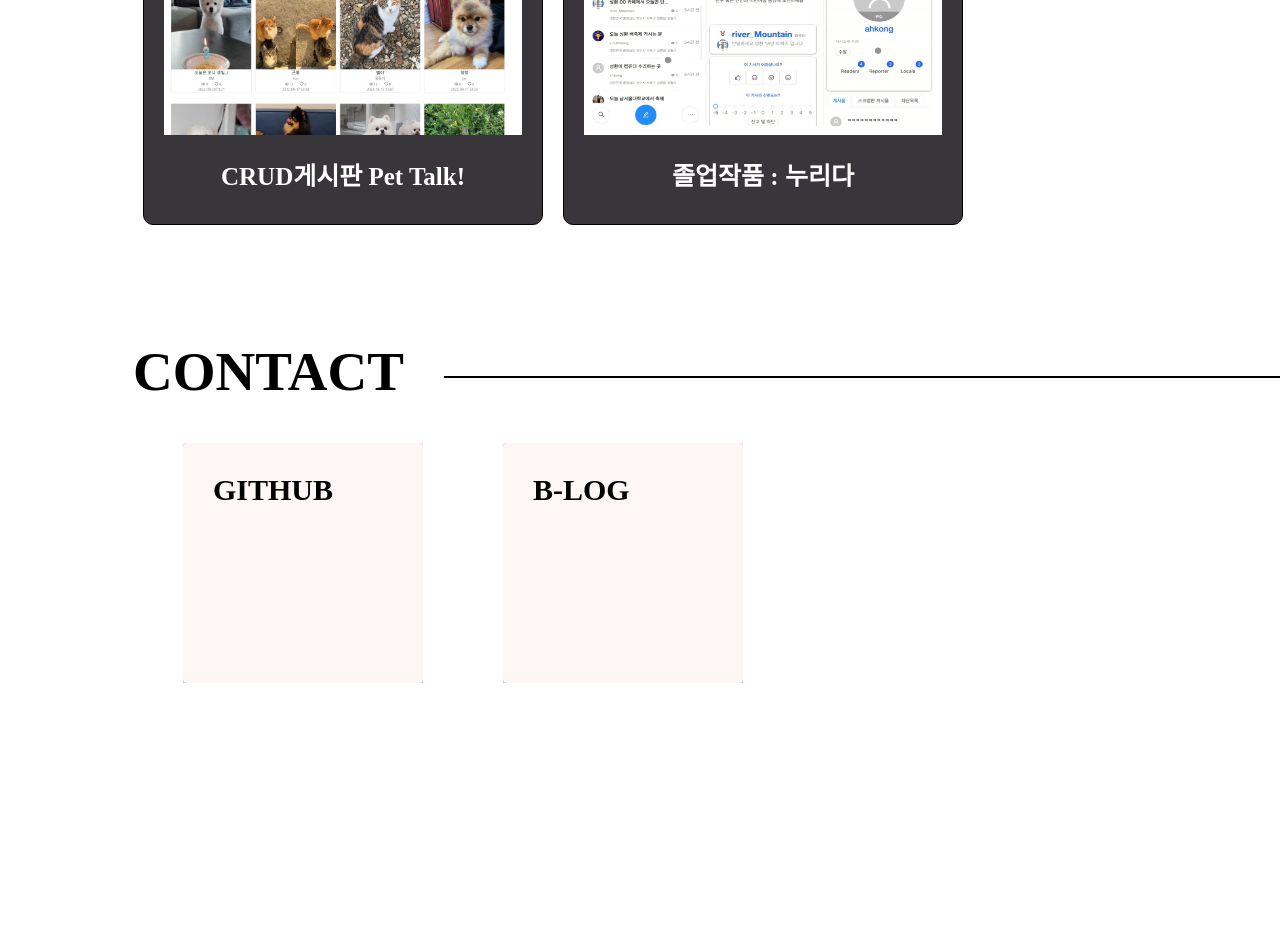
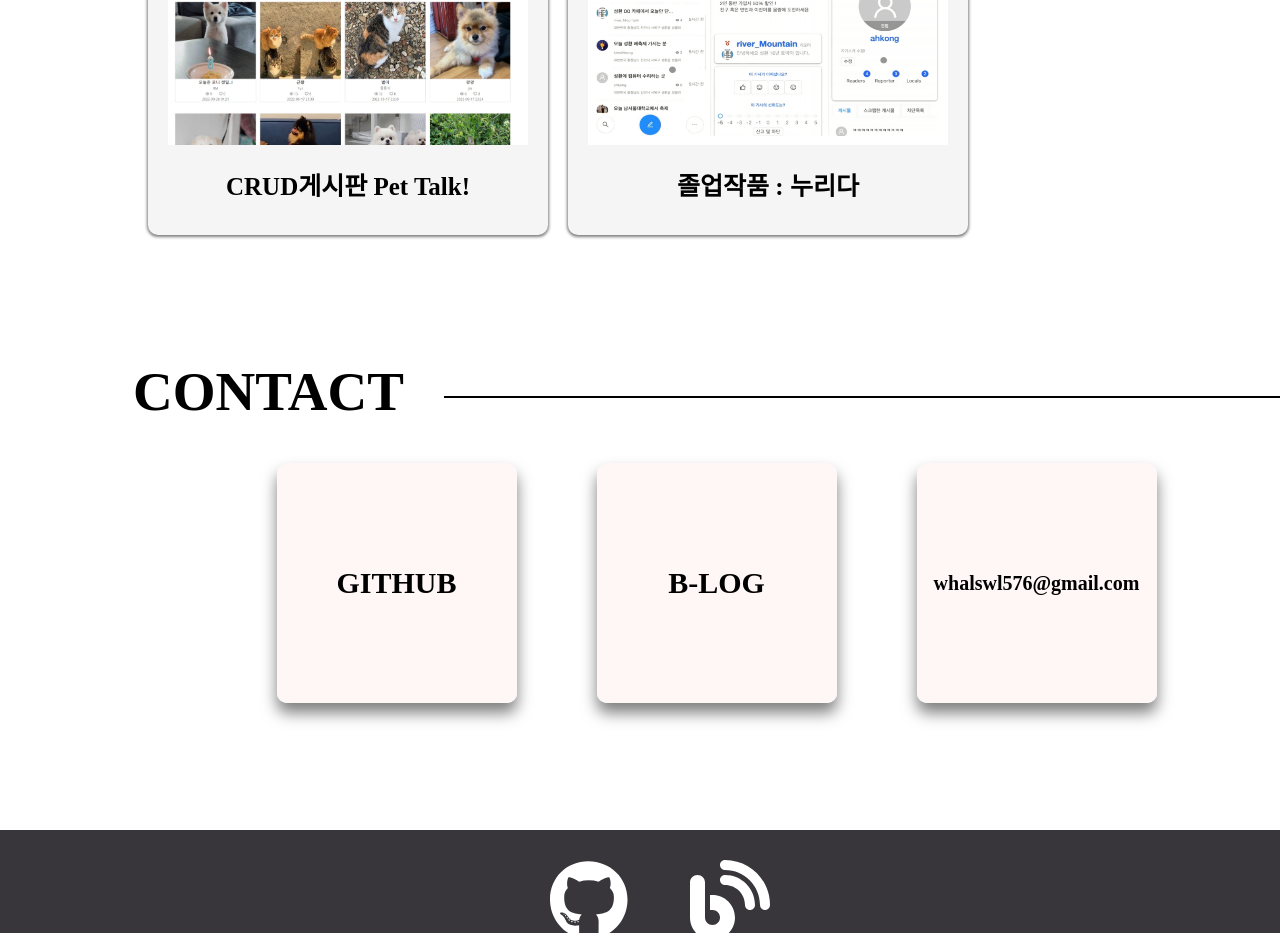
Before and after one commit to min-ji97/portfolio-react, a React (Create React App) app: page / in a window 1280 px wide. Shown: the part 2760-3693 px from the top of the page. Built offline with nearby package versions, Linux system fonts and the light colour scheme.

Commit message:
project+contact : css changed

```diff
--- a/src/Main.js
+++ b/src/Main.js
@@ -460,10 +460,10 @@ const Main = ( {setIsHovering} ) => {
                 <div className='contact--flip'>
                   <div className='contact--card'>
 
-                    <div className=' card--front'>
+                    <div className='card--front'>
                       GITHUB
                     </div>
-                    <div className=' card--back contact--git'>
+                    <div className='card--back contact--git'>
 
                         <a href="https://github.com/min-ji97" target="_blank">
                             <FontAwesomeIcon className="icon" icon={faGithub} />
@@ -473,19 +473,29 @@ const Main = ( {setIsHovering} ) => {
                   </div>
                 </div>
 
-
                 <div className='contact--flip'>
                   <div className='contact--card'>
-                      <div className=' card--front'>
+                    <div className='card--front'>
                       B-LOG
                     </div>
-                      <div className=' card--back contact--blog'>
+                    <div className='card--back contact--blog'>
                       <a href="https://min-coding.tistory.com/" target='_blank'>
                         <FontAwesomeIcon className="icon" icon={faBlog} />
                         <p>바로가기</p>
                       </a>
                     </div>
+                  </div>
+                </div>
 
+
+                <div className='contact--flip'>
+                  <div className='contact--card'>
+                    <div className='card--front contact--email'>
+                      whalswl576@gmail.com
+                    </div>
+                    <div className='card--back contact--email'>
+                      whalswl576@gmail.com
+                    </div>
                   </div>
                 </div>
 
--- a/src/css/main.css
+++ b/src/css/main.css
@@ -130,18 +130,19 @@ body {
   overflow: visible;
   transform: perspective(1000px);
   transition: all 0.1s;
+  padding: 10px 5px;
 }
 #main-container #project .project-content .project-content--link {
   width: 400px;
   height: 300px;
-  border: 1px solid black;
-  background-color: rgb(56, 54, 58);
+  background-color: whitesmoke;
   margin: 5px 10px;
   border-radius: 10px;
   display: flex;
   flex-direction: column;
   text-decoration: none;
   overflow: visible;
+  box-shadow: 0px 1px 3px 1px rgba(0, 0, 0, 0.5);
 }
 #main-container #project .project-content .project-content--link img {
   width: 90%;
@@ -156,9 +157,11 @@ body {
   padding: 0px 20px;
   text-align: center;
   line-height: 84px;
-  color: white;
+  color: black;
 }
 #main-container #project .project-content .project-content--link:hover {
+  border: none;
+  box-shadow: 1px 1px 5px 2px rgba(0, 0, 0, 0.5);
   transition: transform 0.3s;
 }
 #main-container #project .project-content::-webkit-scrollbar {
@@ -170,7 +173,7 @@ body {
 }
 
 #contact {
-  height: 800px;
+  height: 500px;
   padding-left: 30px;
 }
 #contact h1 {
@@ -189,11 +192,14 @@ body {
 #contact .contact--list {
   display: flex;
   flex-direction: row;
+  justify-content: center;
 }
 #contact .contact--list .contact--flip {
   width: 300px;
   height: 300px;
   perspective: 1200px;
+  -webkit-backface-visibility: hidden;
+  backface-visibility: hidden;
   padding: 30px;
   margin-left: 20px;
   overflow: visible;
@@ -204,27 +210,28 @@ body {
   position: relative;
   transform-style: preserve-3d;
   transition: all 1s;
+  border-radius: 10px;
+  box-shadow: 0px 10px 15px rgba(0, 0, 0, 0.5);
 }
 #contact .contact--list .contact--flip .contact--card .card--front,
 #contact .contact--list .contact--flip .contact--card .card--back {
   position: absolute;
   width: 100%;
   height: 100%;
-  border-radius: 4px;
+  border-radius: 5px;
 }
 #contact .contact--list .contact--flip .contact--card .card--front {
   background-color: rgb(255, 246, 246);
-  box-shadow: 0px 10px 30px rgba(0, 0, 0, 0.5);
   z-index: 2;
   font-size: 30px;
   font-weight: bold;
-  padding: 30px;
+  display: flex;
+  justify-content: center;
+  align-items: center;
 }
 #contact .contact--list .contact--flip .contact--card .card--back {
   transform: rotateY(180deg);
   background-color: rgb(211, 252, 255);
-  border: 1px solid rgb(64, 83, 255);
-  z-index: 1;
 }
 #contact .contact--list .contact--flip .contact--card .card--back a {
   font-size: 80px;
@@ -241,8 +248,15 @@ body {
   text-align: center;
   font-size: 20px;
 }
-#contact .contact--list .contact--flip .contact--card .card--back .icon:hover {
-  color: white;
+#contact .contact--list .contact--flip .contact--card .card--back a:hover p {
+  color: rgb(255, 91, 91);
+}
+#contact .contact--list .contact--flip .contact--card .contact--email {
+  font-size: 20px;
+  font-weight: bold;
+  display: flex;
+  justify-content: center;
+  align-items: center;
 }
 #contact .contact--list .contact--flip:hover .contact--card {
   transform: rotateY(180deg);
--- a/src/scss/main.scss
+++ b/src/scss/main.scss
@@ -137,12 +137,15 @@
       transform: perspective(1000px) ;
       transition: all 0.1s;
 
+      padding: 10px 5px;
 
       .project-content--link{
         width: 400px;
         height: 300px;
-        border: 1px solid black;
-        background-color: $main-color;
+        // border: 1px solid rgba(0, 0, 0, 0.5);
+        // background-color: $main-color;
+        // 아래 임시 배경색!
+        background-color: whitesmoke;
         margin: 5px 10px;
         border-radius: 10px;
         display: flex;
@@ -150,6 +153,8 @@
         text-decoration: none;
 
         overflow: visible;
+
+        box-shadow:0px 1px 3px 1px rgba(0, 0, 0, 0.5);
 
         img{
           width: 90%;
@@ -166,19 +171,19 @@
           padding: 0px 20px;
           text-align: center;
           line-height: 84px;
-          color: white;
+
+          // color: white;
+          //아래 임시 text color
+          color: black;
 
         }
       }
-      .project-content--link{
-        // transform-origin: center center;
-        // overflow: visible;
-        // -ms-overflow-style: none; /* 인터넷 익스플로러 */
-        // scrollbar-width: none; /* 파이어폭스 */
-      }
+      // .project-content--link:hover{
+
+      // }
       .project-content--link:hover{
-
-
+        border: none;
+        box-shadow: 1px 1px 5px 2px rgba(0, 0, 0, 0.5);
         transition: transform 0.3s;
       }
       // .project-content--link:hover::-webkit-scrollbar {
@@ -211,12 +216,13 @@
 #contact{
   @include h1-horizontal;
 
-  height: 800px;
+  height: 500px;
 
   padding-left: 30px;
 
 .contact--list{
   @include flex-row;
+  justify-content: center;
   // margin: ;
 
   // height: 1000px;
@@ -227,7 +233,8 @@
     height: 300px;
     //  위에 원래는300PX
     perspective: 1200px;
-
+-webkit-backface-visibility: hidden;
+        backface-visibility: hidden;
     padding: 30px;
     // justify-content: center;
     margin-left: 20px;
@@ -246,7 +253,8 @@
       transition: all 1s;
 
       // transform: rotateY(180deg);
-
+      border-radius: 10px;
+      box-shadow: 0px 10px 15px rgba(0, 0, 0, 0.5);
 
       .card--front,
       .card--back {
@@ -255,25 +263,29 @@
         position: absolute;
         width: 100%;
         height: 100%;
-        border-radius: 4px;
+        border-radius: 5px;
       }
 
       .card--front{
         background-color: rgb(255, 246, 246);
         // border: 1px solid rgb(194, 188, 188);
         // box-shadow: 60px -16px teal;
-        box-shadow: 0px 10px 30px rgba(0, 0, 0, 0.5);
+
         z-index: 2;
         // 디자인
         font-size: 30px;
         font-weight: bold;
-        padding: 30px;
+        // padding: 30px;
+
+        display: flex;
+        justify-content: center;
+        align-items: center;
       }
       .card--back{
         transform: rotateY(180deg);
         background-color: rgb(211, 252, 255);
-        border: 1px solid rgb(64, 83, 255);
-        z-index: 1;
+        // border: 1px solid rgb(64, 83, 255);
+        // z-index: 1;
         a{
           font-size: 80px;
           color: black;
@@ -291,17 +303,28 @@
             font-size: 20px;
           }
         }
-        .icon:hover {
-          color: white;
+        a:hover p{
+          color: rgb(255, 91, 91);
         }
       }
 
+
+      .contact--email{
+        font-size: 20px;
+        font-weight: bold;
+
+        display: flex;
+        justify-content: center;
+        align-items: center;
+
+      }
 
 
     }
 
 
   }
+
   .contact--flip:hover .contact--card {
     transform: rotateY(180deg);
     // -webkit-backface-visibility: hidden;
@@ -344,6 +367,7 @@
 #project--component--container{
 
   display: inline-block;
+
 }
 
 .project--click--content--effect{
@@ -357,6 +381,7 @@
   animation-name: cardhover;
   animation-duration: 0.5s;
   perspective: 300px;
+
   // animation-timing-function: ?;
 
 }
```
Also changed, not shown: src/css/main.min.css. Lines whose indentation alone changed are shown as unchanged.
